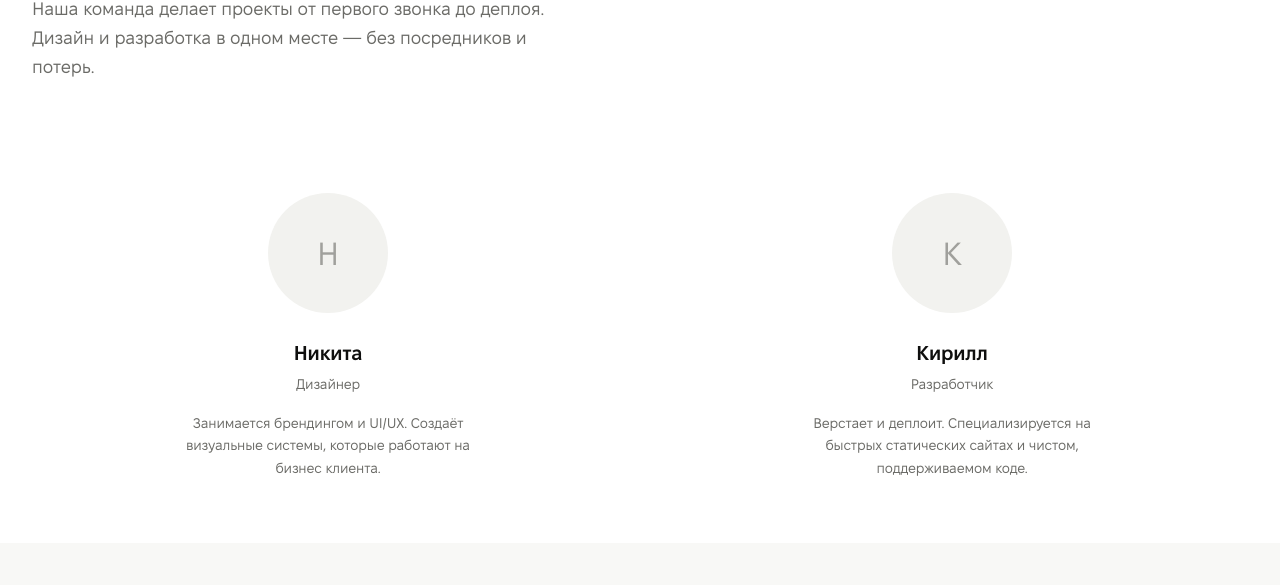
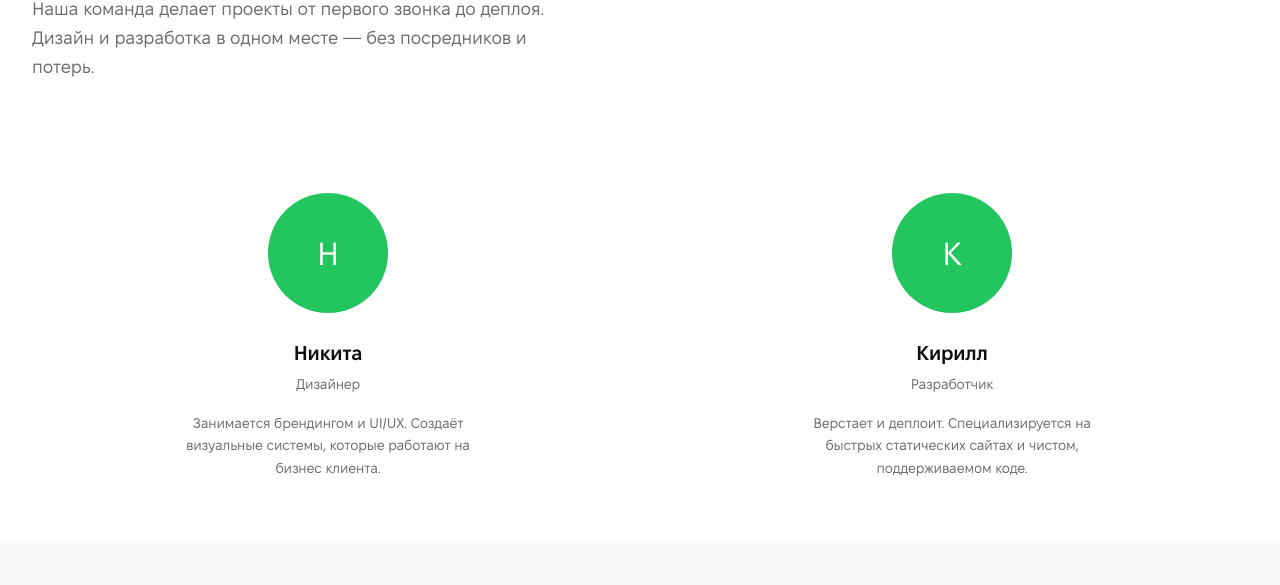
Before and after one commit to kirillrub108/kivana, an Eleventy site: page src/about.njk in a window 1280 px wide. Shown: the part 215-800 px from the top of the page. Built offline with nearby package versions, Linux system fonts and the light colour scheme; Eleventy itself is replaced by a stand-in of ours; files that its build step writes are made by us from their sources.

Commit message:
акцент на странице "О нас"

```diff
--- a/src/assets/css/components.css
+++ b/src/assets/css/components.css
@@ -313,14 +313,14 @@
   width: 120px;
   height: 120px;
   border-radius: var(--radius-full);
-  background-color: var(--color-surface);
+  background-color: var(--color-kivana-accent);
   margin-inline: auto;
   margin-bottom: var(--space-6);
   display: flex;
   align-items: center;
   justify-content: center;
   font-size: var(--text-3xl);
-  color: var(--color-text-tertiary);
+  color: var(--color-bg);
 }
 
 .team-card__name {
```
